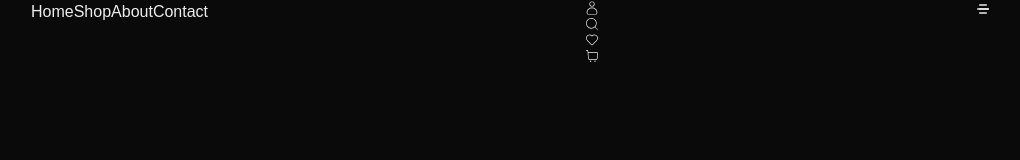
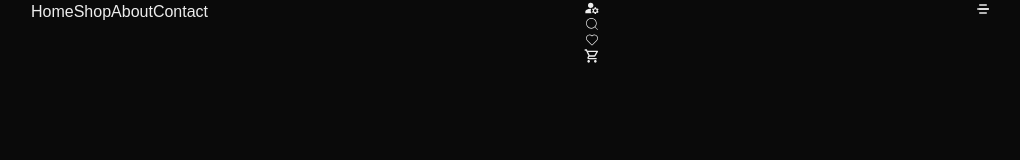
Before and after one commit to Zainscity/Ecommerce-website, a Next.js app: page /components/navbar in a window 1280 px wide. Shown: the top 160 px of the page, without its empty margins (129-1149 px from the left). Built offline with nearby package versions, Linux system fonts and the light colour scheme.

Commit message:
updated pages

```diff
--- a/src/app/components/featuredproduct/page.tsx
+++ b/src/app/components/featuredproduct/page.tsx
@@ -41,7 +41,9 @@ const Featured = () => {
 };
 
 // Simple inline styles for the design
-const containerStyle = {
+import { CSSProperties } from 'react';
+
+const containerStyle: CSSProperties = {
   display: "flex",
   flexDirection: "row",
   justifyContent: "center",
@@ -52,7 +54,7 @@ const containerStyle = {
 };
 
 
-const cardStyle = {
+const cardStyle: CSSProperties = {
   width: "90%", // Adjust width for smaller screens
     maxWidth: "400px", // Restrict maximum width
   height: "562px",
--- a/src/app/components/navbar/page.tsx
+++ b/src/app/components/navbar/page.tsx
@@ -1,6 +1,7 @@
 
 "use client";
 import { IoClose } from "react-icons/io5";
+
 import Link from "next/link";
 import React, { useState } from "react";
 import { MdManageAccounts, MdOutlineShoppingCart } from "react-icons/md";
@@ -20,16 +21,16 @@ const Navbar = (props:any) => {
         <div className="container mx-auto flex flex-wrap  p-5 flex-col md:flex-row items-center justify-between  ">
 
           <nav className="hidden md:block md:ml-auto flex flex-wrap md:space-x-14 md:mr-16 items-center text-base justify-center">
-            <Link href="/" className="mr-5 hover:text-gray-900">
+            <Link href={"/home"} className="mr-5 hover:text-gray-900">
             Home
             </Link>
             <Link href={"/components/shop"} className="mr-5 hover:text-gray-900">
               Shop
             </Link>
-            <Link href="/components/about" className="mr-5 hover:text-gray-900">
+            <Link href={"/about"} className="mr-5 hover:text-gray-900">
               About
             </Link>
-            <Link href="/components/contact" className="mr-5 hover:text-gray-900">
+            <Link href={"/contact"} className="mr-5 hover:text-gray-900">
               Contact
             </Link>
           </nav>
@@ -40,7 +41,7 @@ const Navbar = (props:any) => {
                 {" "}
                 <Link href={"myaccount"}>
                   {" "}
-                  <CiUser/>{" "}
+                  <MdManageAccounts/>{" "}
                 </Link>{" "}
               </span>
               <span className="  xs:visible w-[20px]  h-[28px] top-[36px] left-[1093px] text-[30px] ">
@@ -57,7 +58,7 @@ const Navbar = (props:any) => {
                 {" "}
                 <Link href={"/cart"}>
                   {" "}
-                  <CiShoppingCart />{" "}
+                  <MdOutlineShoppingCart />{" "}
                 </Link>{" "}
               </span>
             </div>
--- a/src/app/components/navbar2/page.tsx
+++ b/src/app/components/navbar2/page.tsx
@@ -7,7 +7,7 @@ import { MdManageAccounts, MdOutlineShoppingCart } from "react-icons/md";
 import { CiSearch, CiHeart, CiUser, CiShoppingCart } from "react-icons/ci";
 import { TbMenu4 } from "react-icons/tb";
 
-const Navbar = (props:any) => {
+const Navbar = () => {
   const [isClick, setisClick] = useState(false);
 
   const toggleNavbar = (): void => {
```
